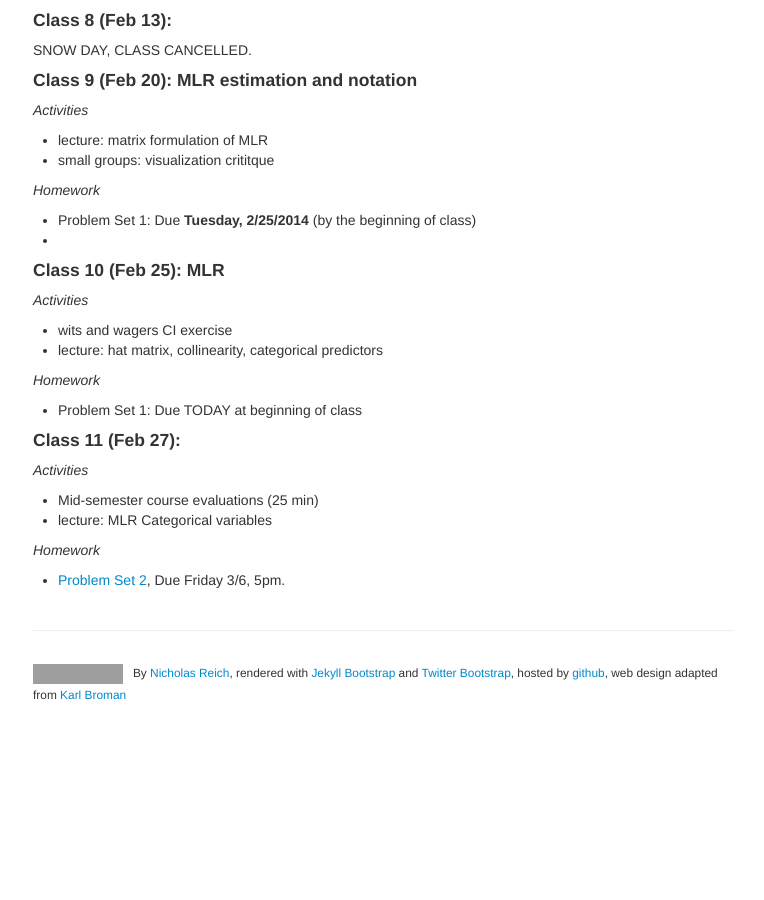
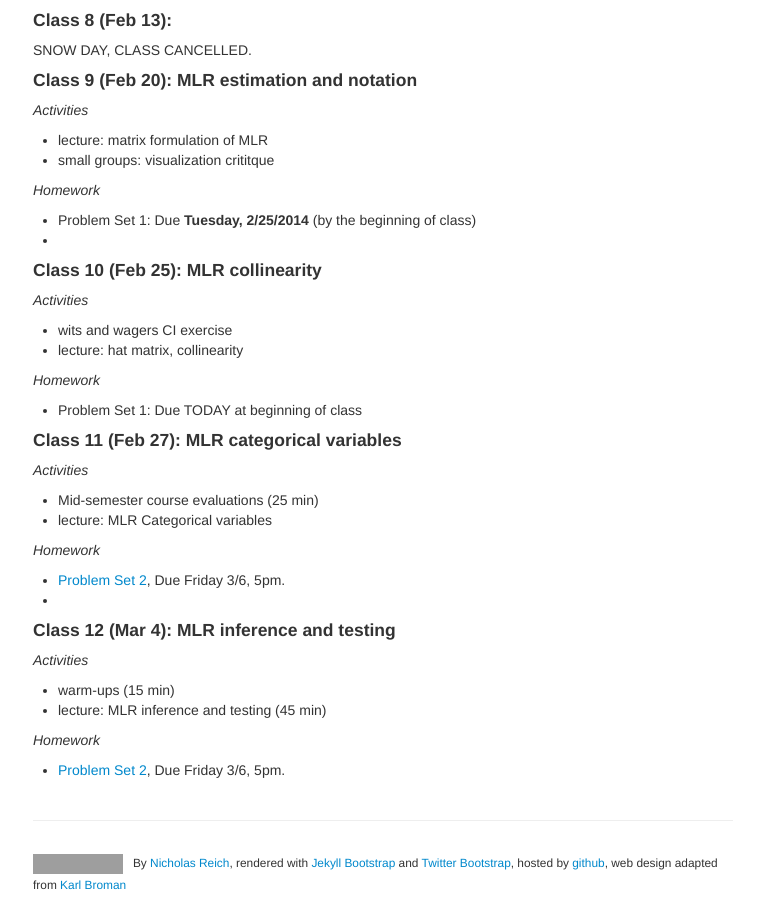
Before and after one commit to nickreich/methods2, a Jekyll site: the page built from pages/schedule.md, in a window 1280 px wide and 900 px high, scrolled down 2663 px. Shown: the whole window, without its empty margins (257-1021 px from the left). Built offline with Jekyll 4.4.1, drawn with Linux system fonts in a browser that asks for light colours; before the commit the page ends 3378 px from its top, so only the background shows below that; grey boxes are pictures that could not be loaded.

Commit message:
Update schedule.md

```diff
--- a/pages/schedule.md
+++ b/pages/schedule.md
@@ -122,18 +122,27 @@ _Homework_
 * Problem Set 1: Due __Tuesday, 2/25/2014__ (by the beginning of class)
 * &nbsp;
 
-#### Class 10 (Feb 25): MLR
+#### Class 10 (Feb 25): MLR collinearity
 _Activities_
 * wits and wagers CI exercise
-* lecture: hat matrix, collinearity, categorical predictors
+* lecture: hat matrix, collinearity
 
 _Homework_
 * Problem Set 1: Due TODAY at beginning of class
 
-#### Class 11 (Feb 27):
+#### Class 11 (Feb 27): MLR categorical variables
 _Activities_
 * Mid-semester course evaluations (25 min)
 * lecture: MLR Categorical variables
 
 _Homework_
 * [Problem Set 2](pages/ps2.html), Due Friday 3/6, 5pm.
+*
+
+#### Class 12 (Mar 4): MLR inference and testing
+_Activities_
+* warm-ups (15 min)
+* lecture: MLR inference and testing (45 min)
+
+_Homework_
+* [Problem Set 2](pages/ps2.html), Due Friday 3/6, 5pm.
```
